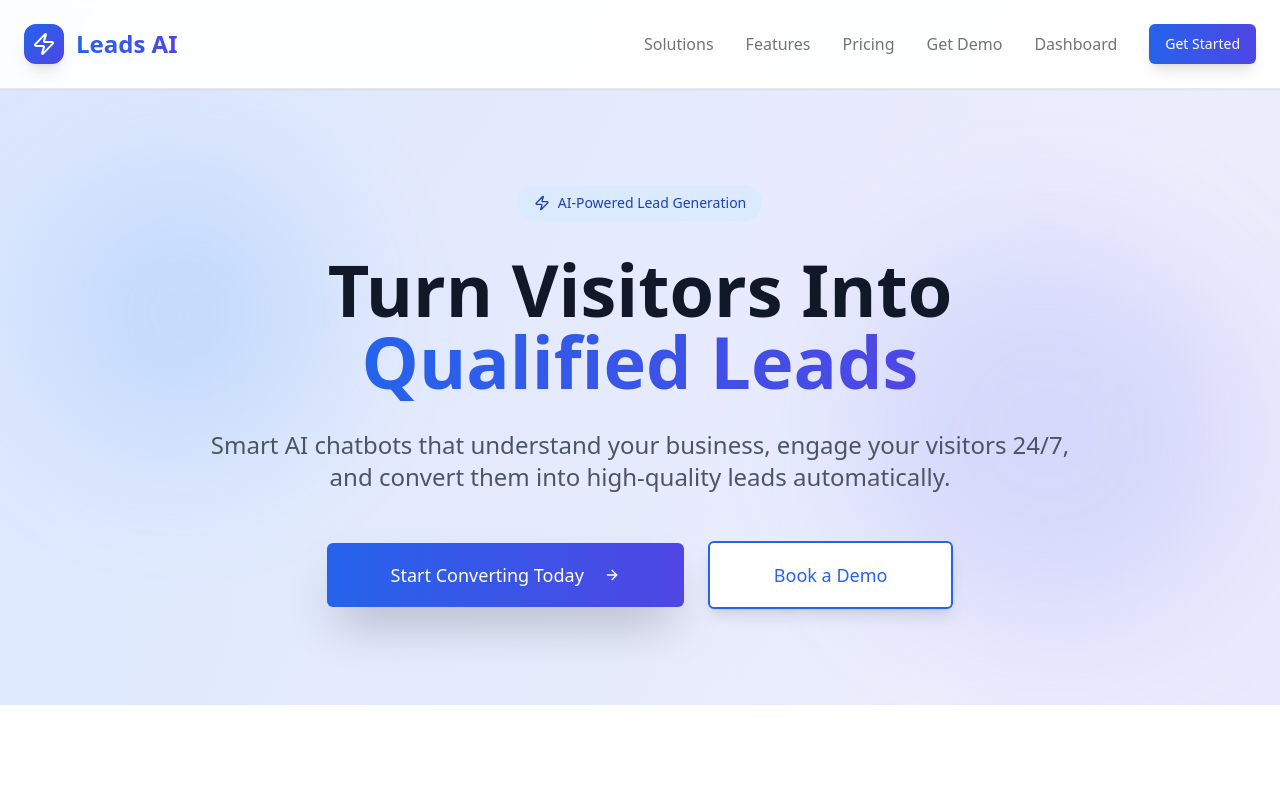
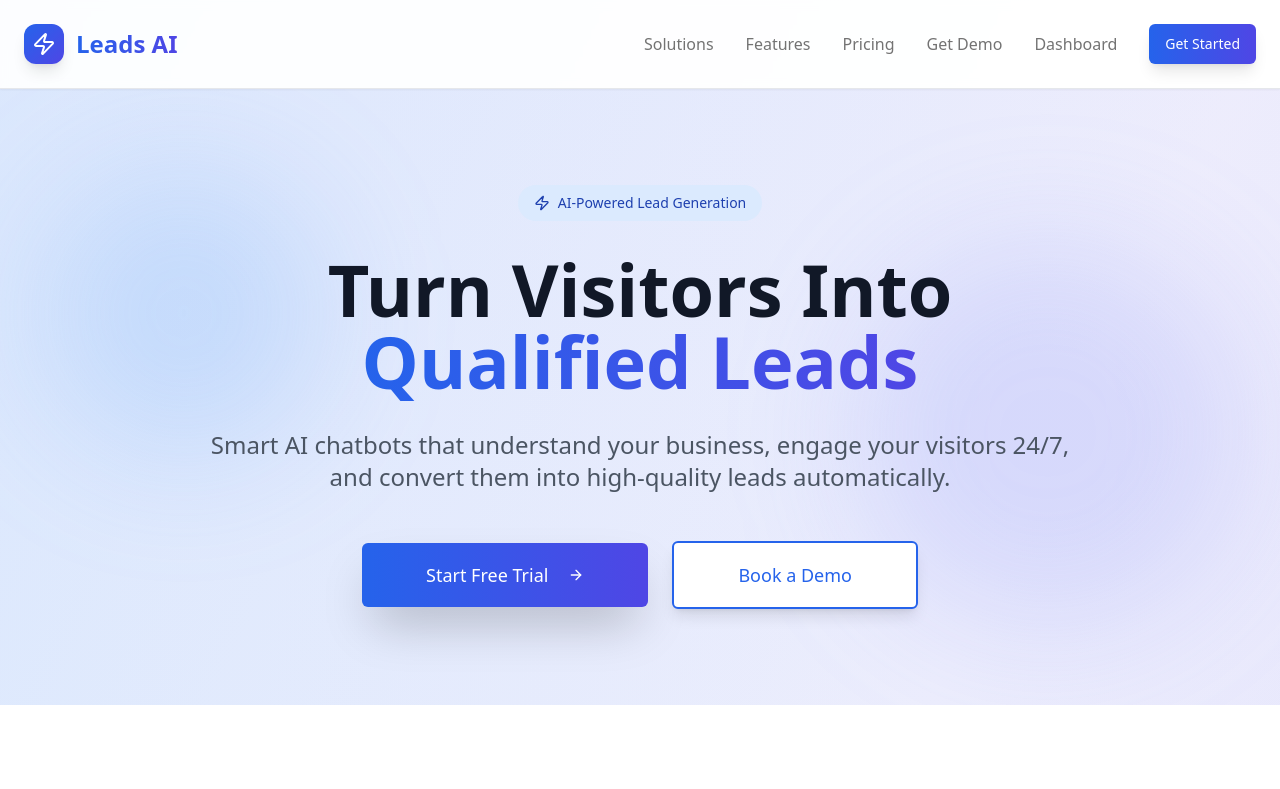
Before and after one commit to yabeths/cyber-bot-forge, a React (Vite) app: page / in a window 1280 px wide. Shown: the top 789 px of the page. Built offline with nearby package versions, Linux system fonts and the light colour scheme.

Commit message:
Add button next to trial

```diff
--- a/src/pages/Index.tsx
+++ b/src/pages/Index.tsx
@@ -62,7 +62,7 @@ const Index = () => {
           <div className="flex flex-col sm:flex-row gap-6 justify-center items-center">
             <Button size="lg" className="text-lg px-16 py-8 bg-gradient-to-r from-blue-600 to-indigo-600 hover:from-blue-700 hover:to-indigo-700 text-white shadow-2xl hover:shadow-blue-500/25 transition-all duration-300" asChild>
               <a href="/signup">
-                Start Converting Today
+                Start Free Trial
                 <ArrowRight className="ml-3 h-6 w-6" />
               </a>
             </Button>
```
